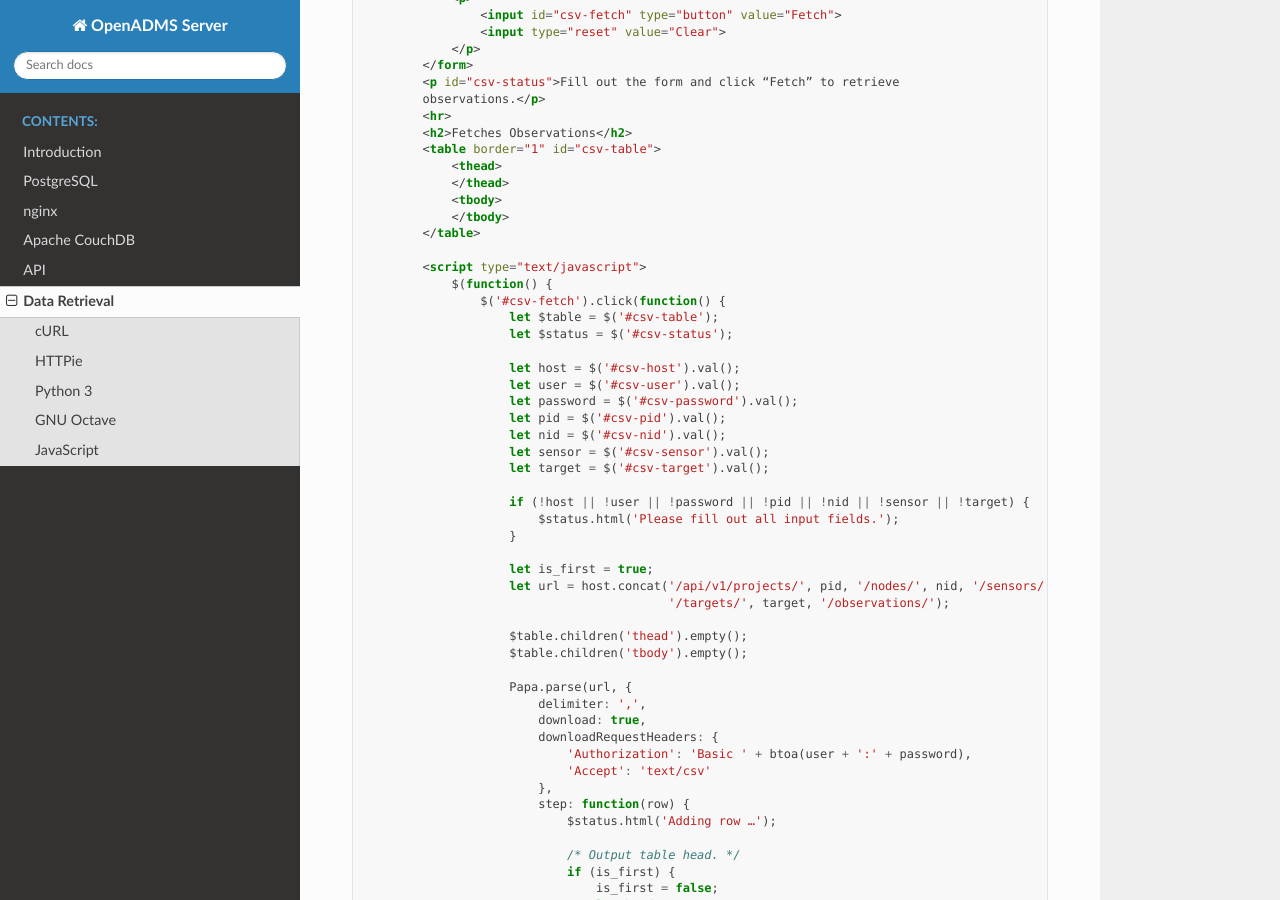
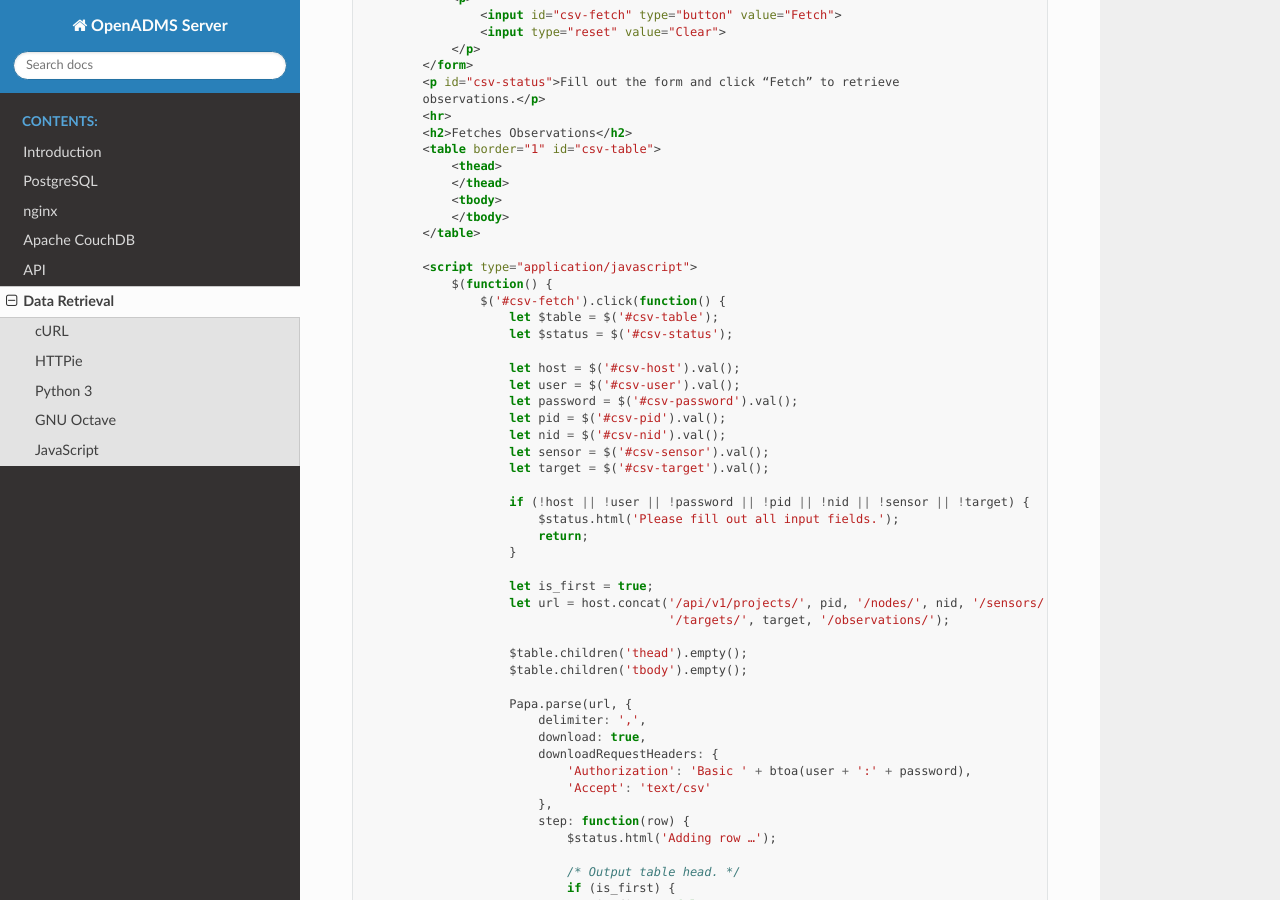
Before and after one commit to dabamos/openadms-server, a Sphinx documentation site: the page built from docs/source/data-retrieval.rst, in a window 1280 px wide and 900 px high, scrolled down 3067 px. Built offline with Sphinx 7.4.7 and the Read the Docs theme 2.0.0, drawn with Linux system fonts in a browser that asks for light colours.

Commit message:
Updated documentation.

```diff
--- a/docs/source/api-return-log-message.rst
+++ b/docs/source/api-return-log-message.rst
@@ -49,7 +49,11 @@ In CSV format:
 * **Request Fields:** ``Accept: text/csv``
 * **Code:** 200 OK
 * **Response Fields:** ``Content-Type: text/csv``
-* **Content:** ``8,4a2e8b9d87d849e38bb6911b9f2364ea,21bcf8c16a664b17bbc9cd4221fd8541,2020-03-21 04:18:05+01,errorGenerator,warning,AUTO GENERATED WARNING #1``
+* **Content:**
+
+::
+
+    8,4a2e8b9d87d849e38bb6911b9f2364ea,21bcf8c16a664b17bbc9cd4221fd8541,2020-03-21 04:18:05+01,errorGenerator,warning,AUTO GENERATED WARNING #1
 
 Error Response
 --------------
--- a/docs/source/data-retrieval.rst
+++ b/docs/source/data-retrieval.rst
@@ -182,7 +182,7 @@ Parse are are fetched from CDN.
                 </tbody>
             </table>
 
-            <script type="text/javascript">
+            <script type="application/javascript">
                 $(function() {
                     $('#csv-fetch').click(function() {
                         let $table = $('#csv-table');
@@ -198,6 +198,7 @@ Parse are are fetched from CDN.
 
                         if (!host || !user || !password || !pid || !nid || !sensor || !target) {
                             $status.html('Please fill out all input fields.');
+                            return;
                         }
 
                         let is_first = true;
--- a/docs/source/index.rst
+++ b/docs/source/index.rst
@@ -50,5 +50,4 @@ This work is licenced under the `Creative Commons Attribution 3.0 Germany
 Indices and tables
 ==================
 
-* :ref:`genindex`
 * :ref:`search`
```
